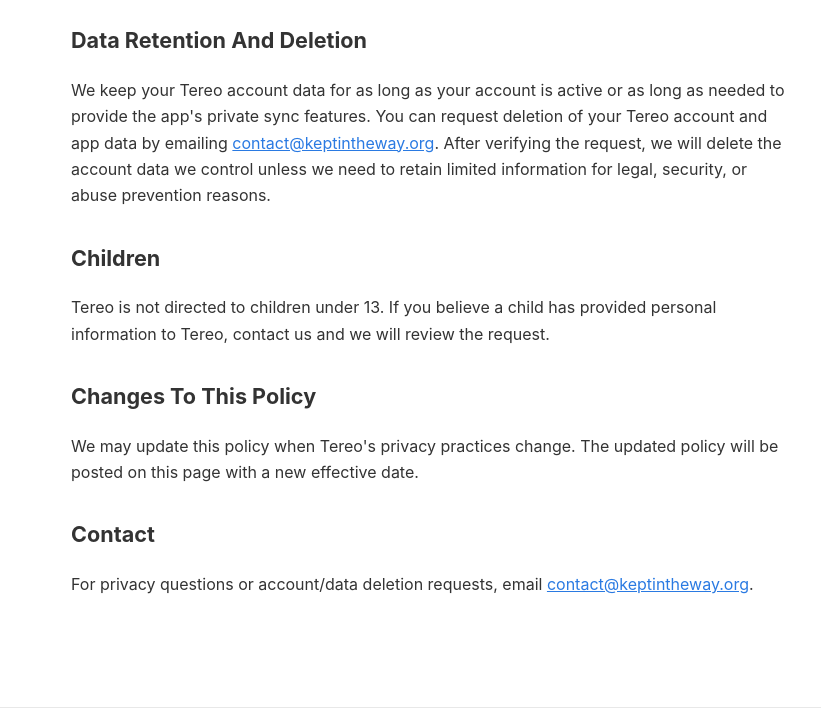
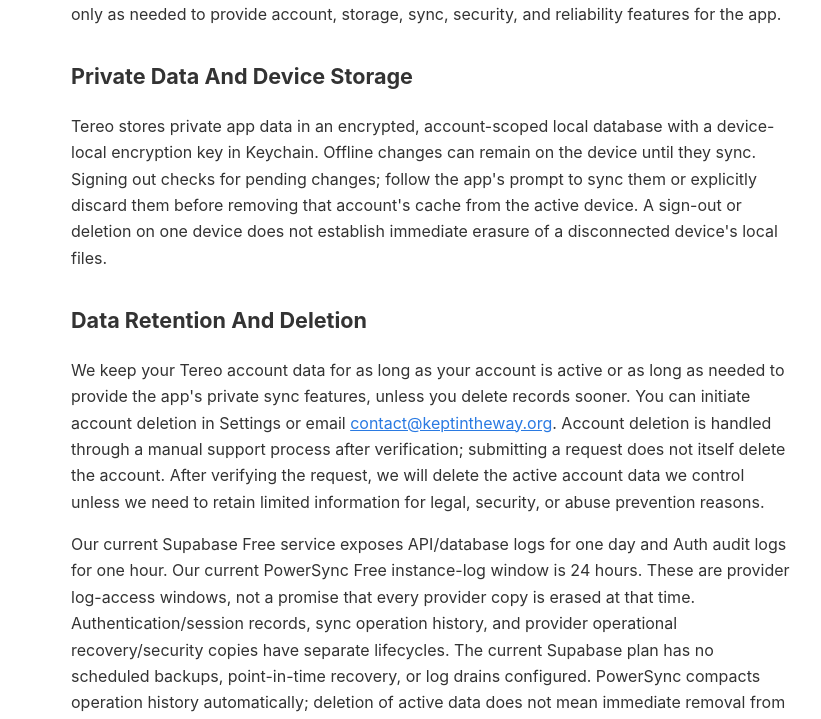
Before and after one commit to ccannon94/kept-in-the-way.github.io, an Eleventy site: page tereo-privacy.html in a window 1280 px wide. Shown: the part 1434-2153 px from the top of the page, without its empty margins (209-1030 px from the left). Built offline with nearby package versions, Linux system fonts and the light colour scheme; Eleventy itself is replaced by a stand-in of ours; files that its build step writes are made by us from their sources.

Commit message:
docs: clarify Tereo service diagnostics and deletion retention

```diff
--- a/tereo-privacy.html
+++ b/tereo-privacy.html
@@ -6,7 +6,7 @@ permalink: /tereo-privacy/
 
 <div style="max-width: 760px; margin: 0 auto; padding: 48px 20px 64px; line-height: 1.65; color: #333;">
   <h1 style="font-size: 2.4em; font-weight: 300; margin: 0 0 8px;">Tereo Privacy Policy</h1>
-  <p style="margin: 0 0 32px; color: #666;">Effective June 18, 2026</p>
+  <p style="margin: 0 0 32px; color: #666;">Effective November 9, 2026</p>
 
   <p>
     Tereo is a private prayer app. Prayer intentions, prayer notes, prayer lists,
@@ -21,8 +21,17 @@ permalink: /tereo-privacy/
     <li><strong>Account information:</strong> your email address, account identifier, and authentication session information.</li>
     <li><strong>Prayer content:</strong> prayer titles, optional descriptions, prayer lists, prayer notes, prayer status, and related timestamps.</li>
     <li><strong>Prayer session information:</strong> private session history, session status, included prayers, prayer-session timestamps, and related recap-ready facts.</li>
-    <li><strong>Technical information needed for app functionality:</strong> information required to authenticate requests, sync data, maintain security, and keep the service available.</li>
+    <li><strong>Technical information needed for app functionality:</strong> network IP addresses, approximate city/country derived from network requests, account and authentication events, SDK/user-agent information, request results and errors, connection duration, transfer sizes, and operation counts retained by our authentication, database, and sync providers for security and reliability.</li>
   </ul>
+
+  <p>
+    PowerSync also uses an identifier generated for each local database/client.
+    It persists with that database and can change when the cache is recreated;
+    it is not an advertising identifier or an immutable hardware ID. Technical
+    information can be associated with your account. Tereo does not request device
+    location permission or collect GPS location; approximate network location is
+    distinct from precise device location.
+  </p>
 
   <h2 style="font-size: 1.35em; margin-top: 32px;">How We Use Information</h2>
   <p>We use your information to:</p>
@@ -50,21 +59,39 @@ permalink: /tereo-privacy/
 
   <h2 style="font-size: 1.35em; margin-top: 32px;">Private Data And Device Storage</h2>
   <p>
-    Tereo stores private app data in an account-scoped local database on your
-    device so the app can work quickly and support local-first use. Synced data is
-    scoped to your authenticated account. When you sign out, Tereo removes private
-    cached content for that account from the active device.
+    Tereo stores private app data in an encrypted, account-scoped local database
+    with a device-local encryption key in Keychain. Offline changes can remain on
+    the device until they sync. Signing out checks for pending changes; follow the
+    app's prompt to sync them or explicitly discard them before removing that
+    account's cache from the active device. A sign-out or deletion on one device
+    does not establish immediate erasure of a disconnected device's local files.
   </p>
 
   <h2 style="font-size: 1.35em; margin-top: 32px;">Data Retention And Deletion</h2>
   <p>
     We keep your Tereo account data for as long as your account is active or as
-    long as needed to provide the app's private sync features. You can request
-    deletion of your Tereo account and app data by emailing
+    long as needed to provide the app's private sync features, unless you delete
+    records sooner. You can initiate account deletion in Settings or email
     <a href="mailto:contact@keptintheway.org">contact@keptintheway.org</a>.
-    After verifying the request, we will delete the account data we control
+    Account deletion is handled through a manual support process after
+    verification; submitting a request does not itself delete the account.
+    After verifying the request, we will delete the active account data we control
     unless we need to retain limited information for legal, security, or abuse
     prevention reasons.
+  </p>
+
+  <p>
+    Our current Supabase Free service exposes API/database logs for one day and
+    Auth audit logs for one hour. Our current PowerSync Free instance-log window
+    is 24 hours. These are provider log-access windows, not a promise that every
+    provider copy is erased at that time. Authentication/session records, sync
+    operation history, and provider operational recovery/security copies have
+    separate lifecycles. The current Supabase plan has no scheduled backups,
+    point-in-time recovery, or log drains configured. PowerSync compacts operation
+    history automatically; deletion of active data does not mean immediate
+    removal from every history or provider-held recovery copy. We do not promise
+    an unverified expiry period for those copies. Contact us for the current status
+    of your deletion request and any applicable retention limit.
   </p>
 
   <h2 style="font-size: 1.35em; margin-top: 32px;">Children</h2>
```
